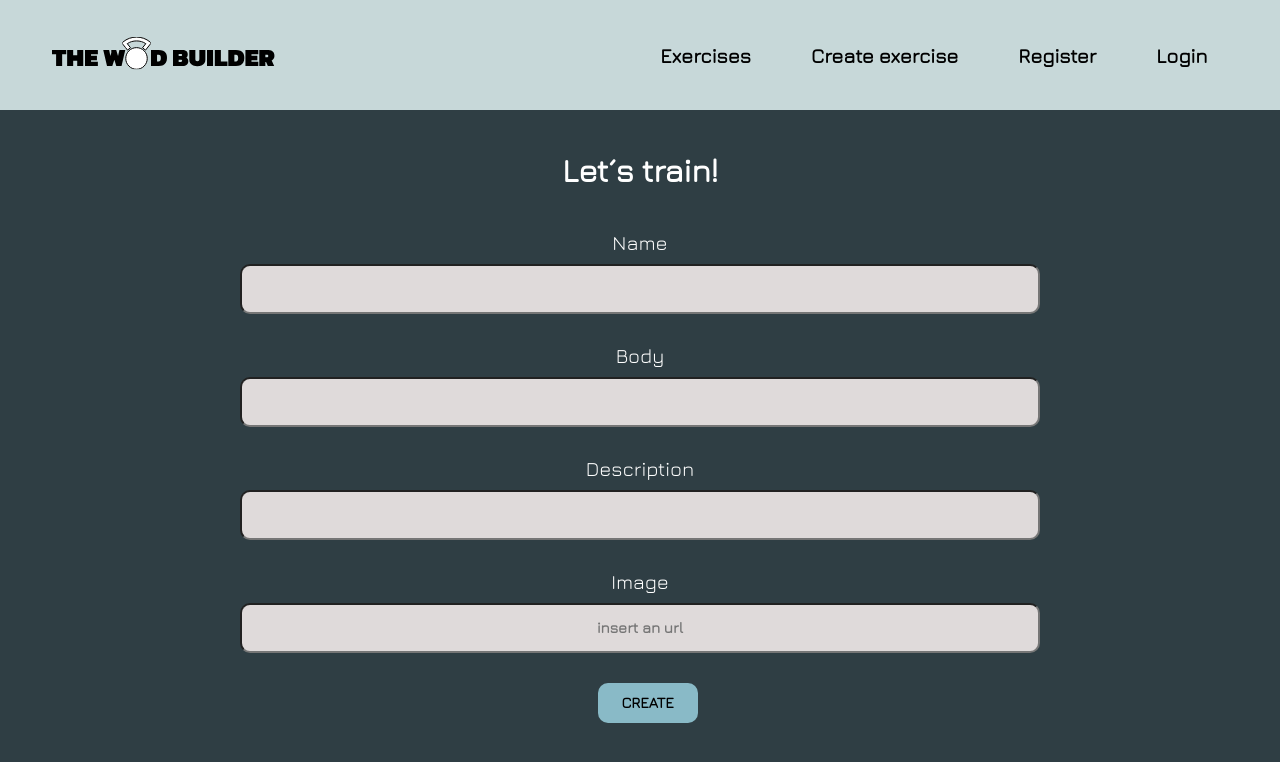
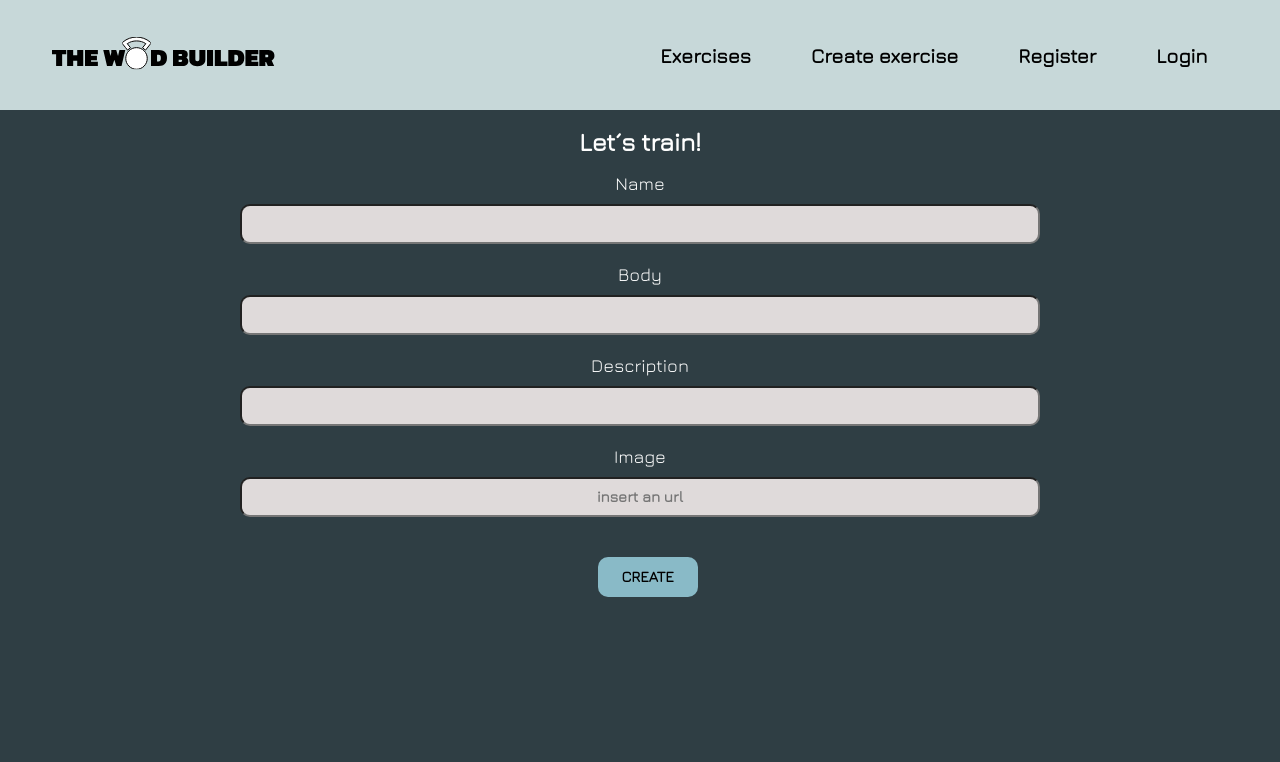
Before and after one commit to bertarosalia/berta-floran-front-The-Wod-Builder, a React (Create React App) app: page /create-exercise in a window 1280 px wide. Shown: the top 762 px of the page. Built offline with nearby package versions, Linux system fonts and the light colour scheme; no server answers.

Commit message:
fix style form before add footer

```diff
--- a/src/components/CreateExerciseForm/CreateExerciseFormStyle.ts
+++ b/src/components/CreateExerciseForm/CreateExerciseFormStyle.ts
@@ -13,25 +13,25 @@ const CreateExerciseFormStyle = styled.div`
   .create-form__title {
     color: ${styledMainTheme.white};
     text-align: center;
-    padding: 20px;
+    font-size: 25px;
   }
 
   .create-form__input {
     width: 800px;
-    height: 50px;
+    height: 40px;
     background-color: ${styledMainTheme.inputs};
     font-family: ${styledMainTheme.primaryFont};
     font-size: 15px;
     font-weight: bolder;
     border-radius: 10px;
-    margin: 10px 0 30px;
+    margin: 10px 0 20px;
     cursor: text;
     text-align: center;
   }
 
   .create-form__label {
     color: ${styledMainTheme.white};
-    font-size: 20px;
+    font-size: 18px;
   }
 
   .create-exercise__button {
@@ -47,7 +47,7 @@ const CreateExerciseFormStyle = styled.div`
     font-family: ${styledMainTheme.primaryFont};
     background-color: ${styledMainTheme.buttonBig};
     cursor: pointer;
-    margin-bottom: 50px;
+    margin: 20px;
 
     &:hover {
       background-color: inherit;
```
